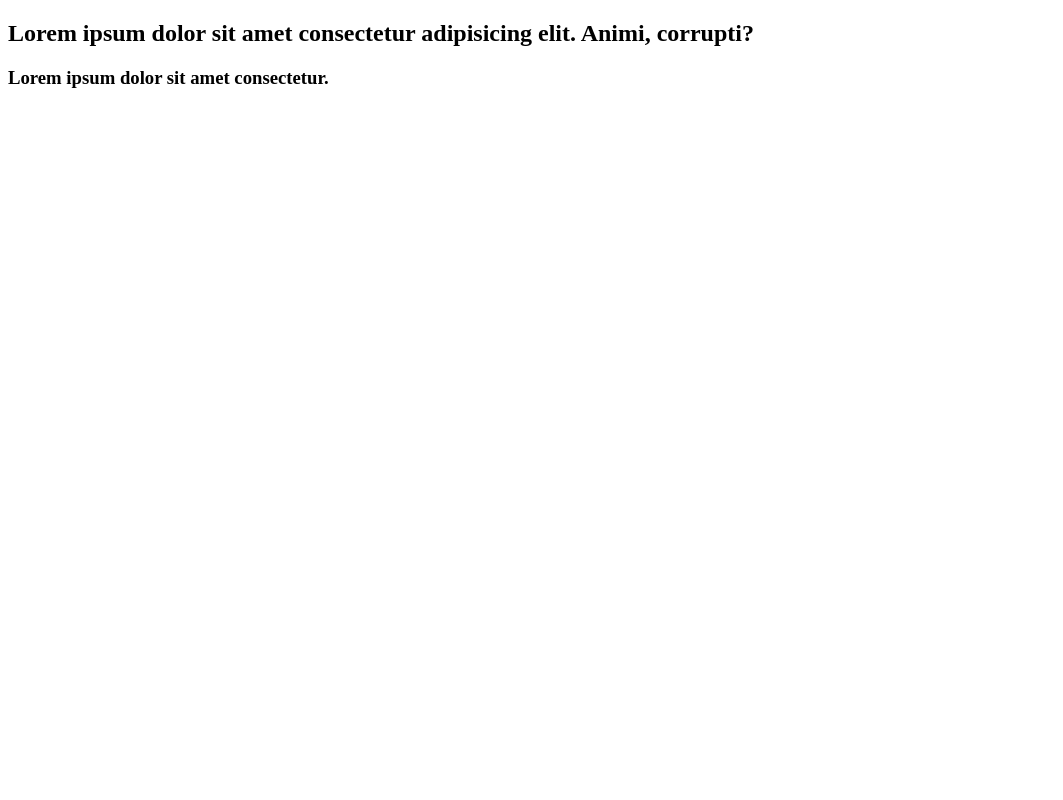
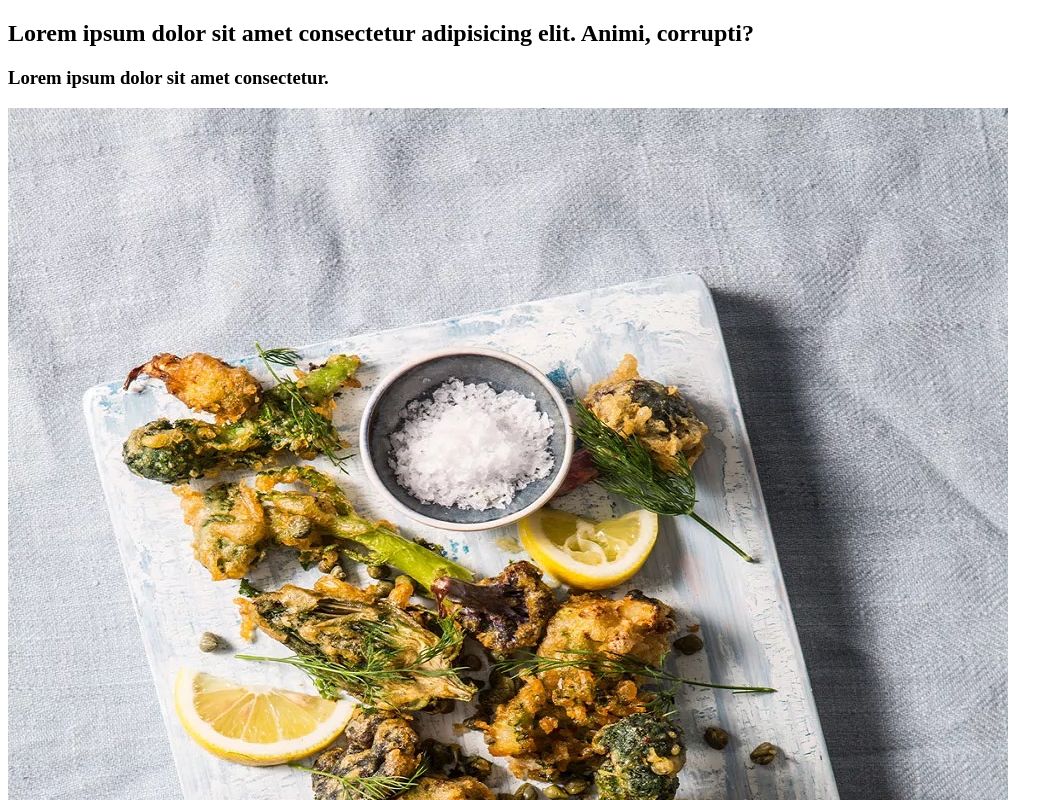
Before and after one commit to AbdulMotalebOvi/my-fifth-repo, a plain HTML site: page index.html in a window 1280 px wide. Shown: the top 800 px of the page, without its empty margins (0-1063 px from the left). Drawn offline with Linux system fonts and the light colour scheme.

Commit message:
added img

```diff
--- a/index.html
+++ b/index.html
@@ -9,5 +9,6 @@
 <body>
     <h2>Lorem ipsum dolor sit amet consectetur adipisicing elit. Animi, corrupti?</h2>
     <h3>Lorem ipsum dolor sit amet consectetur.</h3>
+    <img src="5666.jpg" alt="">
 </body>
 </html>
```
Also changed, not shown: 5666.jpg (added).
